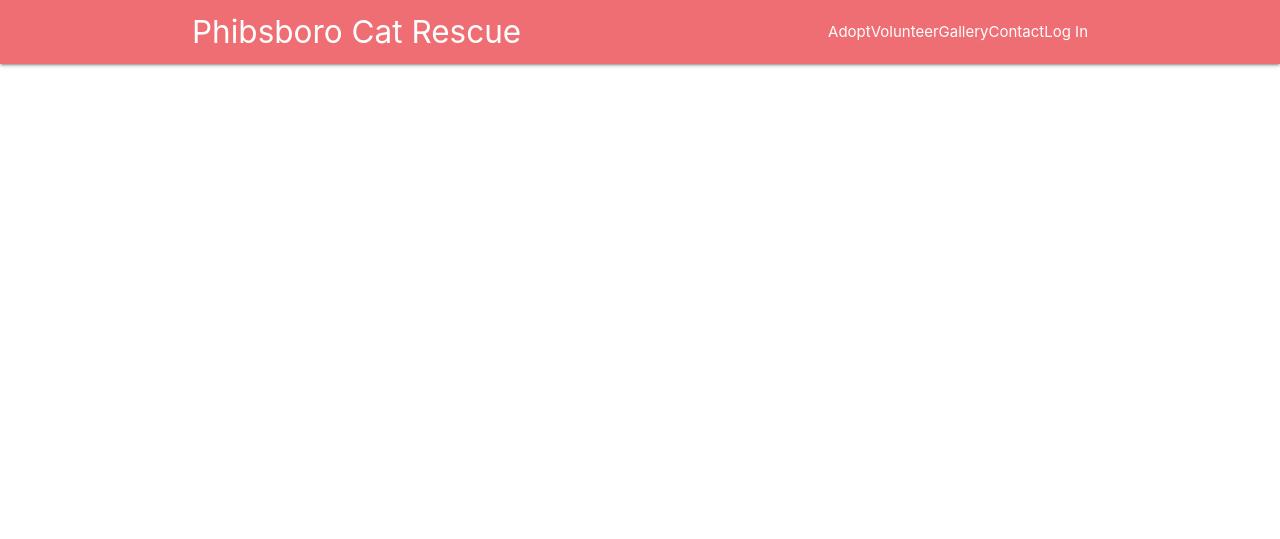
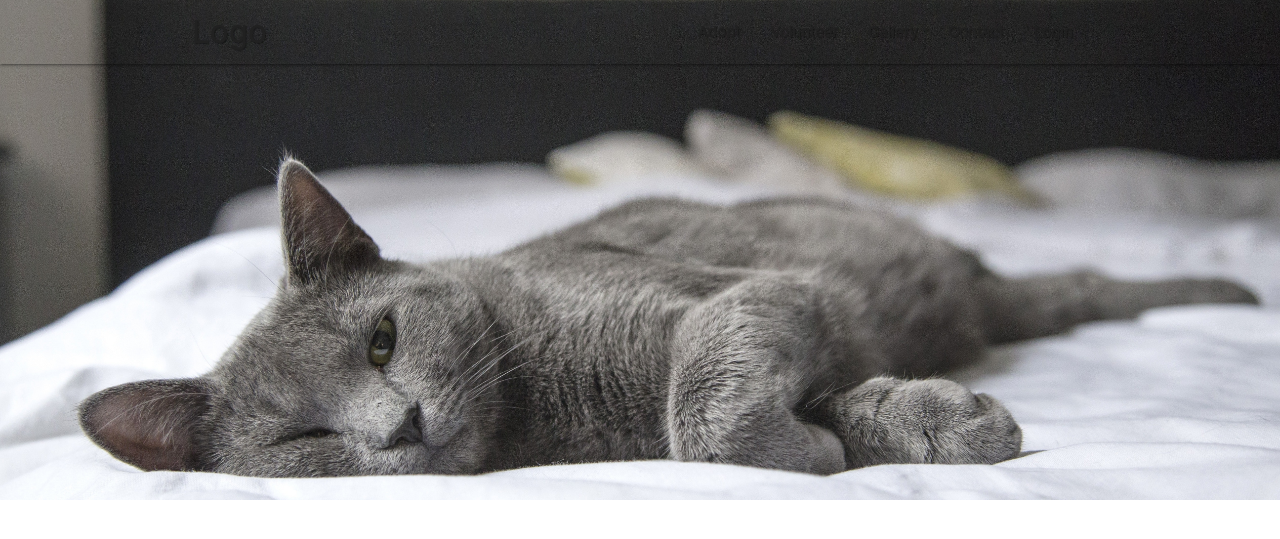
Before and after one commit to Sean-Mc-Mahon/cat-rescue, a Flask app: page / in a window 1280 px wide. Shown: the top 539 px of the page. Run offline with Flask 2, Linux system fonts and the light colour scheme; data that the repository does not hold is empty; some libraries are stand-ins or nearby versions.

Commit message:
cat header image added to static folder

```diff
--- a/static/css/style.css
+++ b/static/css/style.css
@@ -1,10 +1,42 @@
 .text-shadow {
-    text-shadow: 2px 2px 2px rgba(0, 0, 0, 0.5)
+    text-shadow: 1px 1px 1px rgba(0, 0, 0, 0.3)
 }
 
 /* header {
-    background: url_for(img/rupert1.JPG);
+    background-image: url({{url_for('static', filename='img/catgrey.jpg')}});
     background-size: cover;
     background-position: center;
     min-height: 500px;
 } */
+
+header {
+    background: url(./static/img/catgrey.jpg) no-repeat;
+    background-size: cover;
+    background-position: center;
+    min-height: 500px;
+}
+
+/* .header-image {
+    background-image: url({{url_for('static', filename='img/catgrey.jpg')}});
+    background-size: cover;
+    background-position: center;
+    min-height: 500px;
+} */
+
+/* .header-image {
+    background: url(img/catgrey.jpg) no-repeat;
+    background-size: cover;
+    background-position: center;
+    min-height: 500px;
+} */
+
+/* .header-image {
+    background-image: url({{url_for('static', filename='img/catgrey.jpg')}});
+    background-size: cover;
+    background-position: center;
+    min-height: 500px;
+} */
+
+#greycat {
+    width: 100%;
+}
--- a/templates/base.html
+++ b/templates/base.html
@@ -4,10 +4,13 @@
     <meta charset="UTF-8">
     <meta name="viewport" content="width=device-width, initial-scale=1.0">
     <!-- Minified CSS taken from https://cdnjs.com/libraries/font-awesome -->
-    <link rel="stylesheet"
+    <link
+    rel="stylesheet"
     href="https://cdnjs.cloudflare.com/ajax/libs/font-awesome/5.15.1/css/all.min.css" integrity="sha512-+4zCK9k+qNFUR5X+cKL9EIR+ZOhtIloNl9GIKS57V1MyNsYpYcUrUeQc9vNfzsWfV28IaLL3i96P9sdNyeRssA==" crossorigin="anonymous" />
     <!-- Compiled and minified CSS taken from https://materializecss.com/getting-started.html -->
-    <link rel="stylesheet" href="https://cdnjs.cloudflare.com/ajax/libs/materialize/1.0.0/css/materialize.min.css" type="text/css">
+    <link
+    rel="stylesheet"
+    href="https://cdnjs.cloudflare.com/ajax/libs/materialize/1.0.0/css/materialize.min.css" type="text/css">
     <link rel="stylesheet" href="{{ url_for('static', filename='css/style.css') }}" type="text/css">
     {% block styles %}
     {% endblock %}
@@ -15,9 +18,9 @@
 </head>
 <body>
 
-    <header>
+    <header class="header-image">
     <!--Main Nav-->
-        <nav class="nav-wrapper">
+        <!-- <nav class="nav-wrapper">
         <div class="container">
             <a href="" class="brand-logo">Phibsboro Cat Rescue</a>
             <a href="" class="sidenav-trigger" data-target="mobile-menu">
@@ -38,8 +41,36 @@
                 <li><a href="#login"></a>Log In</li>
             </ul>
         </div>
+        </nav> -->
+
+        <nav class="nav-wrapper transparent grey-text text-darken-4">
+            <div class="container">
+                <a href="#!" class="brand-logo grey-text text-darken-4 text-shadow">Logo</a>
+                <a href="#" data-target="mobile-demo" class="sidenav-trigger">
+                    <i class="material-icons">menu</i></a>
+                <ul class="right hide-on-med-and-down">
+                    <li><a class=" grey-text text-darken-4 text-shadow" href="#">Adopt</a></li>
+                    <li><a class=" grey-text text-darken-4 text-shadow" href="#">Volunteer</a></li>
+                    <li><a class=" grey-text text-darken-4 text-shadow" href="#">Gallery</a></li>
+                    <li><a class=" grey-text text-darken-4 text-shadow" href="#">Contact</a></li>
+                    <li><a class=" grey-text text-darken-4 text-shadow" href="#">Login</a></li>
+                </ul>
+            </div>
         </nav>
+
+        <ul class="sidenav" id="mobile-demo">
+                    <li><a href="#">Adopt</a></li>
+                    <li><a href="#">Volunteer</a></li>
+                    <li><a href="#">Gallery</a></li>
+                    <li><a href="#">Contact</a></li>
+                    <li><a href="#">Login</a></li>
+        </ul>
+
     </header>
+
+    <!-- <section>
+        <img id="greycat" src="{{ url_for('static', filename='img/catgrey.jpg') }}" alt="">
+    </section> -->
 
     {% block content %}
     {% endblock %}
```
Also changed, not shown: dummy.html (added), static/img/catgrey.jpg (added).
